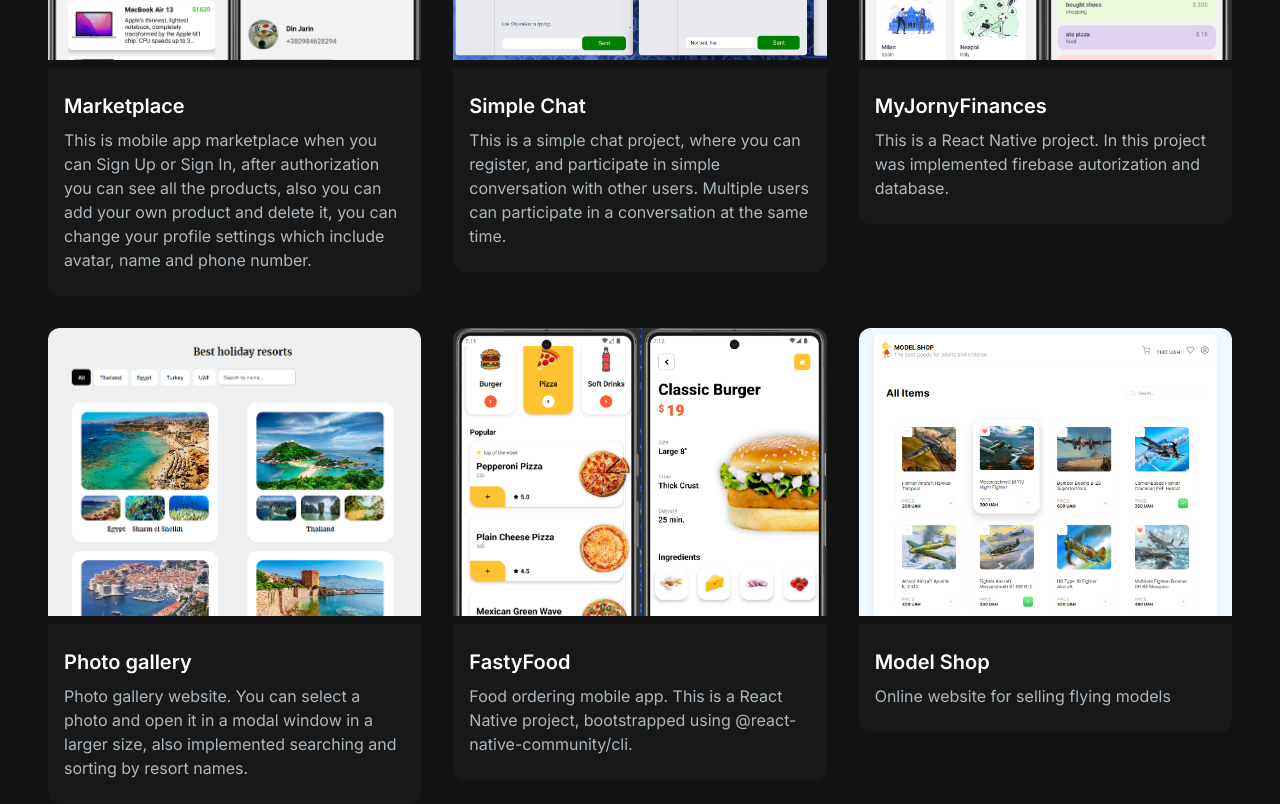
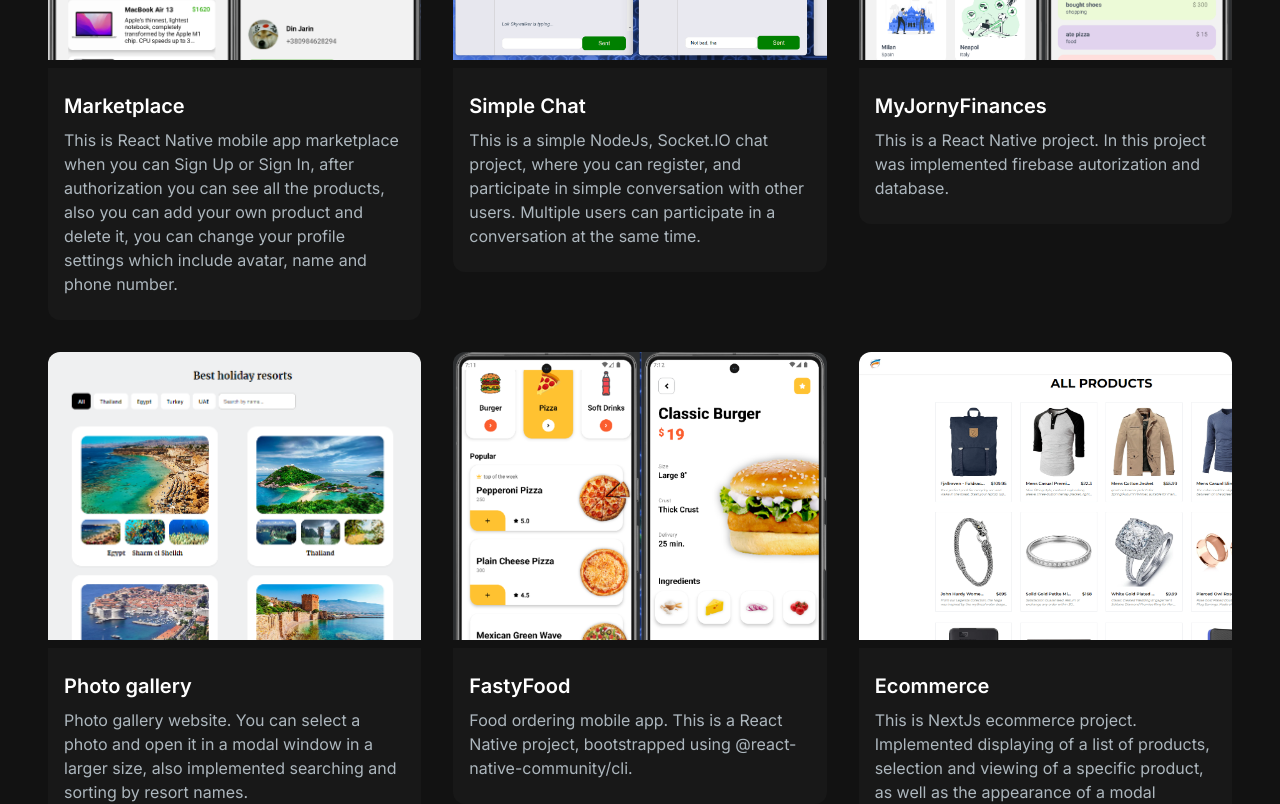
Before and after one commit to Saoa35/my-portfolio-website, a Next.js app: page / in a window 1280 px wide. Shown: the part 2080-2884 px from the top of the page. Built offline with nearby package versions, Linux system fonts and the light colour scheme.

Commit message:
* added new project

```diff
--- a/src/app/components/ProjectsSection.jsx
+++ b/src/app/components/ProjectsSection.jsx
@@ -40,7 +40,7 @@ const projectsData = [
     id: 4,
     title: "Marketplace",
     description:
-      "This is mobile app marketplace when you can Sign Up or Sign In, after authorization you can see all the products, also you can add your own product and delete it, you can change your profile settings which include avatar, name and phone number.",
+      "This is React Native mobile app marketplace when you can Sign Up or Sign In, after authorization you can see all the products, also you can add your own product and delete it, you can change your profile settings which include avatar, name and phone number.",
     image: "/images/projects/marketplace.png",
     tag: ["All", "Mobile"],
     gitUrl: "https://github.com/Saoa35/marketplace-mobile-app",
@@ -50,7 +50,7 @@ const projectsData = [
     id: 5,
     title: "Simple Chat",
     description:
-      "This is a simple chat project, where you can register, and participate in simple conversation with other users. Multiple users can participate in a conversation at the same time.",
+      "This is a simple NodeJs, Socket.IO chat project, where you can register, and participate in simple conversation with other users. Multiple users can participate in a conversation at the same time.",
     image: "/images/projects/chat1.png",
     tag: ["All", "Web"],
     gitUrl: "https://github.com/Saoa35/Simple_Chat",
@@ -88,12 +88,13 @@ const projectsData = [
   },
   {
     id: 9,
-    title: "Model Shop",
-    description: "Online website for selling flying models",
-    image: "/images/projects/model-shop.png",
+    title: "Ecommerce",
+    description:
+      "This is NextJs ecommerce project. Implemented displaying of a list of products, selection and viewing of a specific product, as well as the appearance of a modal window with a description of the product.",
+    image: "/images/projects/ecommerce.png",
     tag: ["All", "Web"],
-    gitUrl: "https://github.com/Saoa35/model_shop",
-    previewUrl: "/",
+    gitUrl: "https://github.com/Saoa35/ecommere-marketplace",
+    previewUrl: "https://ecommerce-iota-cyan.vercel.app/",
   },
 ];
 
```
Also changed, not shown: public/images/projects/ecommerce.png (added).
